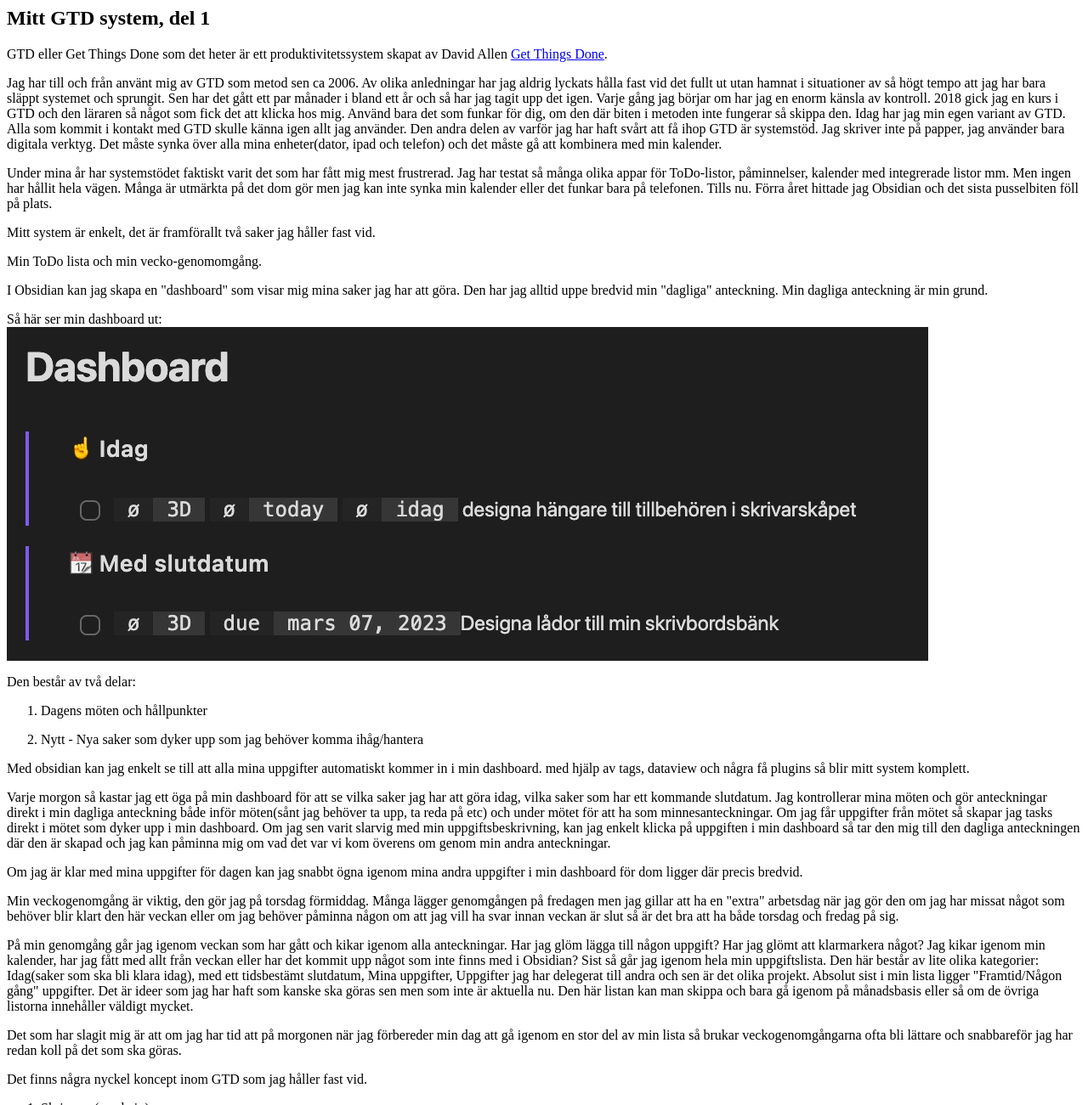
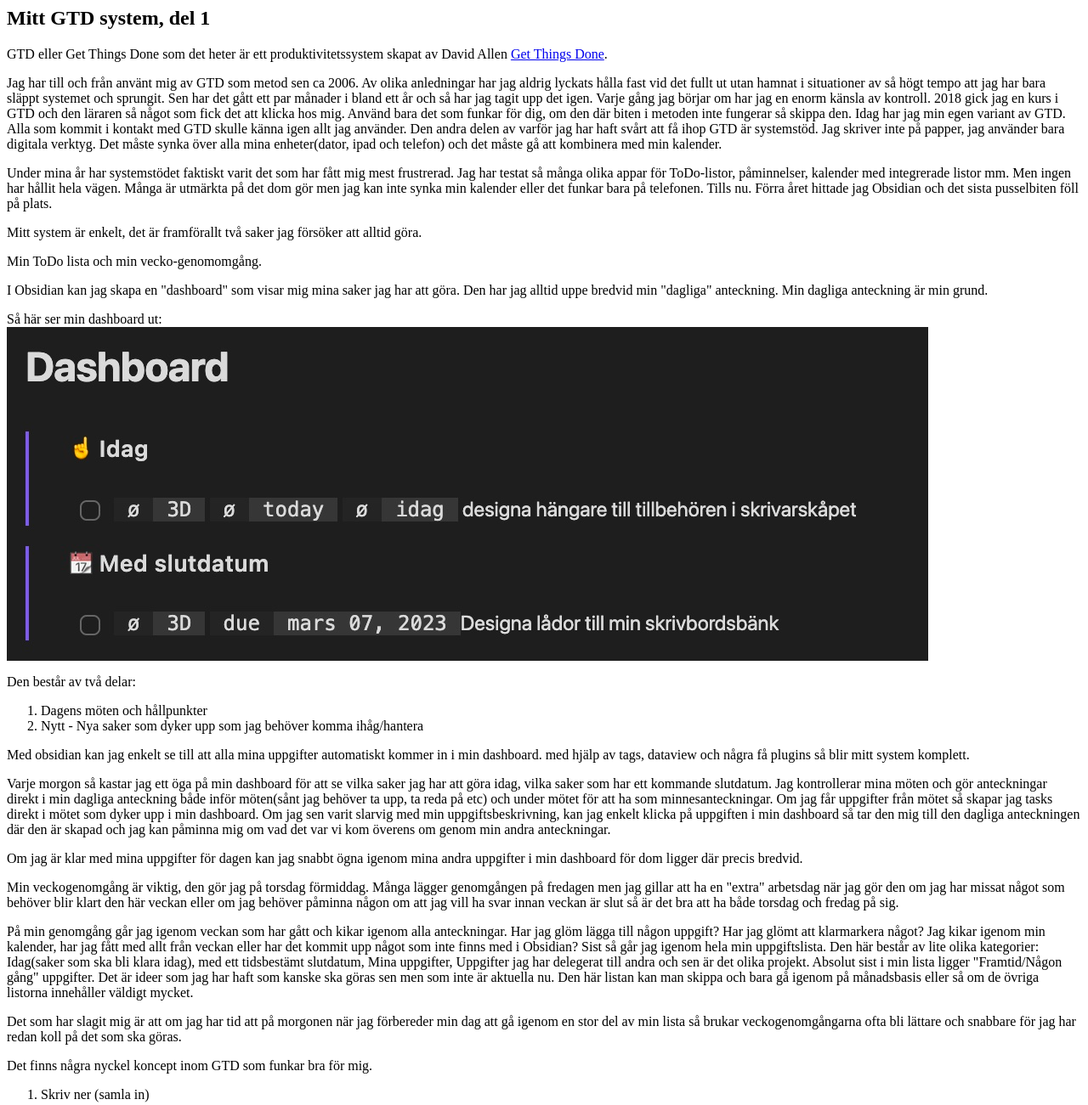
Before and after one commit to Peggy-Ann/github.io, an Eleventy site: page src/site/notes/Peapod/Mitt GTD system, del 1.md in a window 1280 px wide. Shown: the top 1301 px of the page at 85% size. Built offline with nearby package versions, Linux system fonts and the light colour scheme; Eleventy itself is replaced by a stand-in of ours; files that its build step writes are made by us from their sources; what @sindresorhus/slugify, eleventy-plugin-nesting-toc, fs-file-tree, glob would draw is missing.

Commit message:
Published multiple files

```diff
--- a/src/site/notes/Peapod/Mitt GTD system, del 1.md
+++ b/src/site/notes/Peapod/Mitt GTD system, del 1.md
@@ -7,13 +7,9 @@ GTD eller Get Things Done som det heter är ett produktivitetssystem skapat av D
 
 Jag har till och från använt mig av GTD som metod sen ca 2006. Av olika anledningar har jag aldrig lyckats hålla fast vid det fullt ut utan hamnat i situationer av så högt tempo att jag har bara släppt systemet och sprungit. Sen har det gått ett par månader i bland ett år och så har jag tagit upp det igen. Varje gång jag börjar om har jag en enorm känsla av kontroll. 2018 gick jag en kurs i GTD och den läraren så något som fick det att klicka hos mig. Använd bara det som funkar för dig, om den där biten i metoden inte fungerar så skippa den. Idag har jag min egen variant av GTD. Alla som kommit i kontakt med GTD skulle känna igen allt jag använder. Den andra delen av varför jag har haft svårt att få ihop GTD är systemstöd. Jag skriver inte på papper, jag använder bara digitala verktyg. Det måste synka över alla mina enheter(dator, ipad och telefon) och det måste gå att kombinera med min kalender.
 
-
-
 Under mina år har systemstödet faktiskt varit det som har fått mig mest frustrerad. Jag har testat så många olika appar för ToDo-listor, påminnelser, kalender med integrerade listor mm. Men ingen har hållit hela vägen. Många är utmärkta på det dom gör men jag kan inte synka min kalender eller det funkar bara på telefonen. Tills nu. Förra året hittade jag Obsidian och det sista pusselbiten föll på plats.
 
-
-
-Mitt system är enkelt, det är framförallt två saker jag håller fast vid.
+Mitt system är enkelt, det är framförallt två saker jag försöker att alltid göra.
 
 Min ToDo lista och min vecko-genomomgång.
 
@@ -25,16 +21,11 @@ Så här ser min dashboard ut:
 Den består av två delar:
 
 1. Dagens möten och hållpunkter
-
 2. Nytt - Nya saker som dyker upp som jag behöver komma ihåg/hantera
-
-
 
 Med obsidian kan jag enkelt se till att alla mina uppgifter automatiskt kommer in i min dashboard. med hjälp av tags, dataview och några få plugins så blir mitt system komplett.
 
 Varje morgon så kastar jag ett öga på min dashboard för att se vilka saker jag har att göra idag, vilka saker som har ett kommande slutdatum. Jag kontrollerar mina möten och gör anteckningar direkt i min dagliga anteckning både inför möten(sånt jag behöver ta upp, ta reda på etc) och under mötet för att ha som minnesanteckningar. Om jag får uppgifter från mötet så skapar jag tasks direkt i mötet som dyker upp i min dashboard. Om jag sen varit slarvig med min uppgiftsbeskrivning, kan jag enkelt klicka på uppgiften i min dashboard så tar den mig till den dagliga anteckningen där den är skapad och jag kan påminna mig om vad det var vi kom överens om genom min andra anteckningar.
-
-
 
 Om jag är klar med mina uppgifter för dagen kan jag snabbt ögna igenom mina andra uppgifter i min dashboard för dom ligger där precis bredvid.
 
@@ -42,13 +33,9 @@ Min veckogenomgång är viktig, den gör jag på torsdag förmiddag. Många läg
 
 På min genomgång går jag igenom veckan som har gått och kikar igenom alla anteckningar. Har jag glöm lägga till någon uppgift? Har jag glömt att klarmarkera något? Jag kikar igenom min kalender, har jag fått med allt från veckan eller har det kommit upp något som inte finns med i Obsidian? Sist så går jag igenom hela min uppgiftslista. Den här består av lite olika kategorier: Idag(saker som ska bli klara idag), med ett tidsbestämt slutdatum, Mina uppgifter, Uppgifter jag har delegerat till andra och sen är det olika projekt. Absolut sist i min lista ligger "Framtid/Någon gång" uppgifter. Det är ideer som jag har haft som kanske ska göras sen men som inte är aktuella nu. Den här listan kan man skippa och bara gå igenom på månadsbasis eller så om de övriga listorna innehåller väldigt mycket.
 
+Det som har slagit mig är att om jag har tid att på morgonen när jag förbereder min dag att gå igenom en stor del av min lista så brukar veckogenomgångarna ofta bli lättare och snabbare för jag har redan koll på det som ska göras.
 
-
-Det som har slagit mig är att om jag har tid att på morgonen när jag förbereder min dag att gå igenom en stor del av min lista så brukar veckogenomgångarna ofta bli lättare och snabbareför jag har redan koll på det som ska göras.
-
-
-
-Det finns några nyckel koncept inom GTD som jag håller fast vid.
+Det finns några nyckel koncept inom GTD som funkar bra för mig.
 
 1. Skriv ner (samla in)
 
@@ -56,7 +43,7 @@ David Allen säger: "Your mind is for having ideas, not holding them" Vad han me
 
 2. Gå igenom, utvärdera(vad är nästa fysiska steg)
 
-Vid vecko-genomgången(eller den dagliga) fundera på dina uppgifter, vad är nästa sak du behöver göra för att komma vidare med uppgiften? Om uppgiften är: "Skapa en presentation till mötet" så vad måste du göra för att komma igång? Troligtvis så kan du inte bara slänga ihop en presentation utan du behöver ta reda på information så uppgiften borde vara: "Googla X till presentationen på mötet". Syftet här är att bryta ner uppgifterna i mindre bitar så att de är lätt att komma vidare. "Vad är nästa sak du måste göra?"
+Vid vecko-genomgången (eller den dagliga) fundera på dina uppgifter, vad är nästa sak du behöver göra för att komma vidare med uppgiften? Om uppgiften är: "Skapa en presentation till mötet" så vad måste du göra för att komma igång? Troligtvis så kan du inte bara slänga ihop en presentation utan du behöver ta reda på information så uppgiften borde vara: "Googla X till presentationen på mötet". Syftet här är att bryta ner uppgifterna i mindre bitar så att de är lätt att komma vidare. "Vad är nästa sak du måste göra?"
 
 3. Tar det mindre än 2 minuter gör det direkt
 
@@ -64,6 +51,4 @@ Här har jag sett en del varianter, det finns dom dom säger att om en uppgift t
 
 4. Om du kontinuerligt skjuter upp något är det verkligen viktigt? Ta bort det!
 
-
-
 Fortsättning följer....
```
